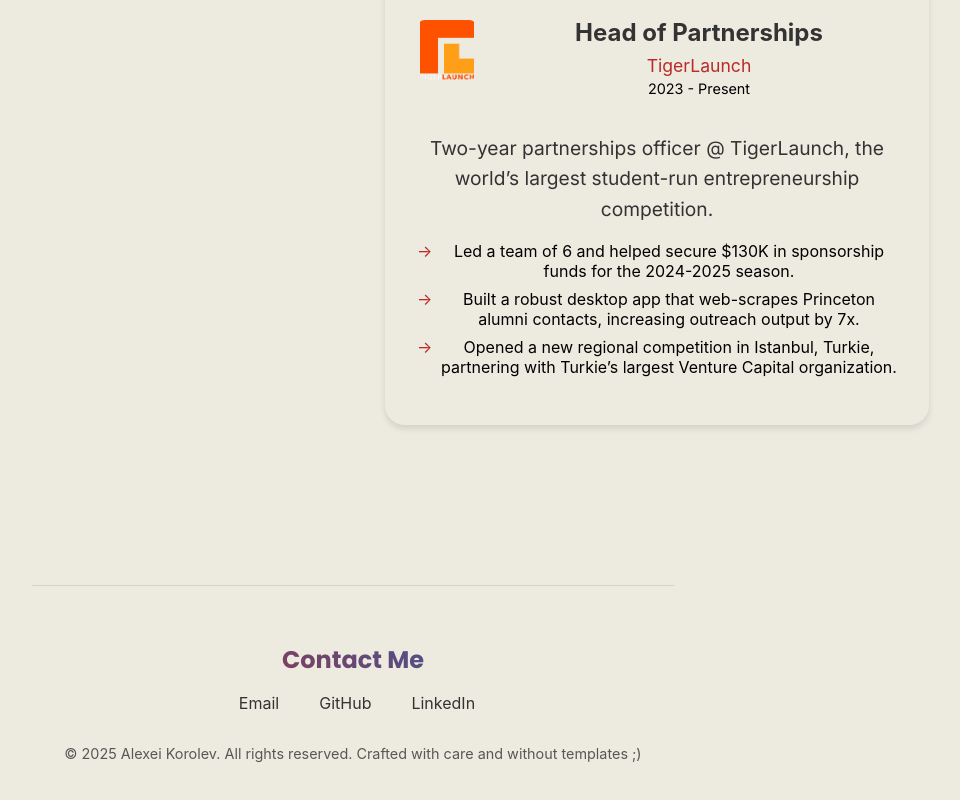
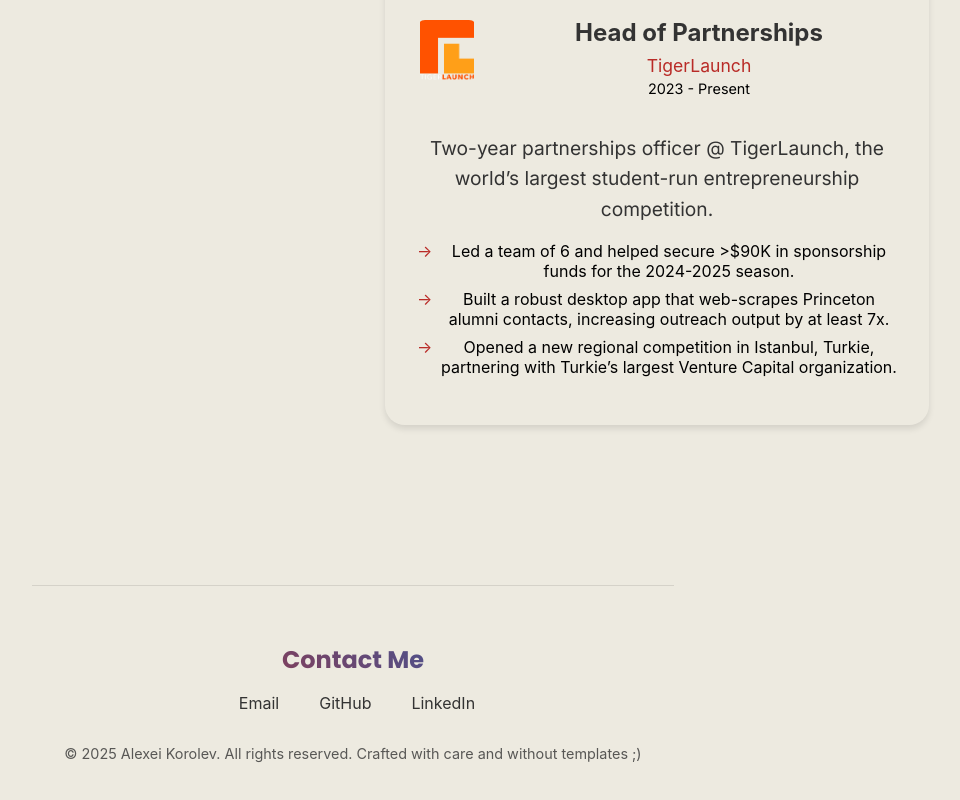
Before and after one commit to AlexeiKorolev/Profile, a React (Create React App) app: page /#/ in a window 1280 px wide. Shown: the part 5078-5878 px from the top of the page, without its empty margins (287-1247 px from the left). Built offline with nearby package versions, Linux system fonts and the light colour scheme.

Commit message:
TL wording

```diff
--- a/src/module/Leadership.js
+++ b/src/module/Leadership.js
@@ -19,7 +19,7 @@
             organization: "TigerLaunch",
             period: "2023 - Present",
             description: "Two-year partnerships officer @ TigerLaunch, the world’s largest student-run entrepreneurship competition.",
-            impact: ["Led a team of 6 and helped secure $130K in sponsorship funds for the 2024-2025 season.", "Built a robust desktop app that web-scrapes Princeton alumni contacts, increasing outreach output by 7x.", "Opened a new regional competition in Istanbul, Turkie, partnering with Turkie’s largest Venture Capital organization."],
+            impact: ["Led a team of 6 and helped secure >$90K in sponsorship funds for the 2024-2025 season.", "Built a robust desktop app that web-scrapes Princeton alumni contacts, increasing outreach output by at least 7x.", "Opened a new regional competition in Istanbul, Turkie, partnering with Turkie’s largest Venture Capital organization."],
             url: "https://tigerlaunch.com/home",
             logo: tigerlaunchLogo
         }
```
